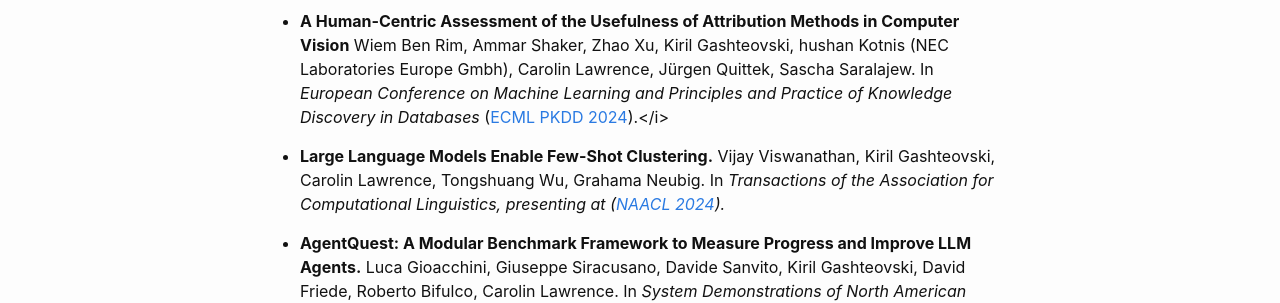
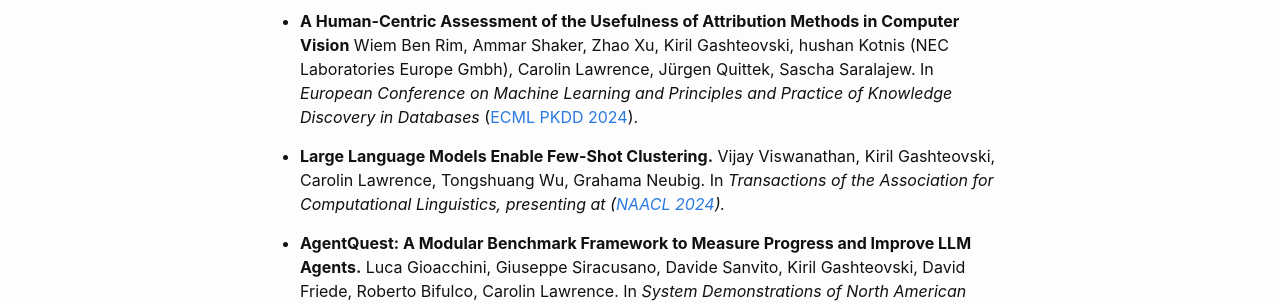
Before and after one commit to carolinlawrence/carolinlawrence.github.io, a Jekyll site: the page built from publications.markdown, in a window 1280 px wide and 900 px high. Shown: the part 305-608 px from the top of the window. Built offline with Jekyll 4.4.1, drawn with Linux system fonts in a browser that asks for light colours.

```diff
--- a/publications.markdown
+++ b/publications.markdown
@@ -7,7 +7,7 @@ layout: page
 ## 2024
 <ul>
     <p><li><b>Generating and Evaluating Plausible Explanations for Knowledge Graph Completion.</b> Antonio Di Mauro, Zhao Xu, Wiem Ben Rim, Timo Sztyler, Carolin Lawrence. In <i>62nd Annual Meeting of the Association for Computational Linguistics (<a href="https://2024.aclweb.org/">ACL 2024</a>).</i> </li></p>
-    <p><li><b>A Human-Centric Assessment of the Usefulness of Attribution Methods in Computer Vision</b> Wiem Ben Rim, Ammar Shaker, Zhao Xu, Kiril Gashteovski, hushan Kotnis (NEC Laboratories Europe Gmbh), Carolin Lawrence, Jürgen Quittek, Sascha Saralajew. In <i>European Conference on Machine Learning and Principles and Practice of Knowledge Discovery in Databases</i> (<a href="https://ecmlpkdd.org/2024/">ECML PKDD 2024</a>).</i> </li></p>
+    <p><li><b>A Human-Centric Assessment of the Usefulness of Attribution Methods in Computer Vision</b> Wiem Ben Rim, Ammar Shaker, Zhao Xu, Kiril Gashteovski, hushan Kotnis (NEC Laboratories Europe Gmbh), Carolin Lawrence, Jürgen Quittek, Sascha Saralajew. In <i>European Conference on Machine Learning and Principles and Practice of Knowledge Discovery in Databases</i> (<a href="https://ecmlpkdd.org/2024/">ECML PKDD 2024</a>).</li></p>
     <p><li><b>Large Language Models Enable Few-Shot Clustering.</b> Vijay Viswanathan, Kiril Gashteovski, Carolin Lawrence, Tongshuang Wu, Grahama Neubig. In <i> Transactions of the Association for Computational Linguistics, presenting at (<a href="https://2024.naacl.org/">NAACL 2024</a>).</i> </li></p>
     <p><li><b>AgentQuest: A Modular Benchmark Framework to Measure Progress and Improve LLM Agents.</b> Luca Gioacchini, Giuseppe Siracusano, Davide Sanvito, Kiril Gashteovski, David Friede, Roberto Bifulco, Carolin Lawrence. In <i> System Demonstrations of North American Chapter of the Association for Computational Linguistics (<a href="https://2024.naacl.org/">NAACL 2024</a>).</i> (<a href="https://github.com/nec-research/agentquest">code</a>) </li></p>
     <p><li><b>A Human-Centric Evaluation Platform for Explainable Knowledge Graph Completion.</b> Zhao Xu, Wiem Ben Rim, Kiril Gashteovski, Timo Sztyler, Carolin Lawrence. In <i> System Demonstrations of European Chapter of the Association for Computational Linguistics (<a href="https://2024.eacl.org/">EACL 2024</a>).</i> (<a href="https://aclanthology.org/2024.eacl-demo.3/">pdf</a>) </li></p>
```
